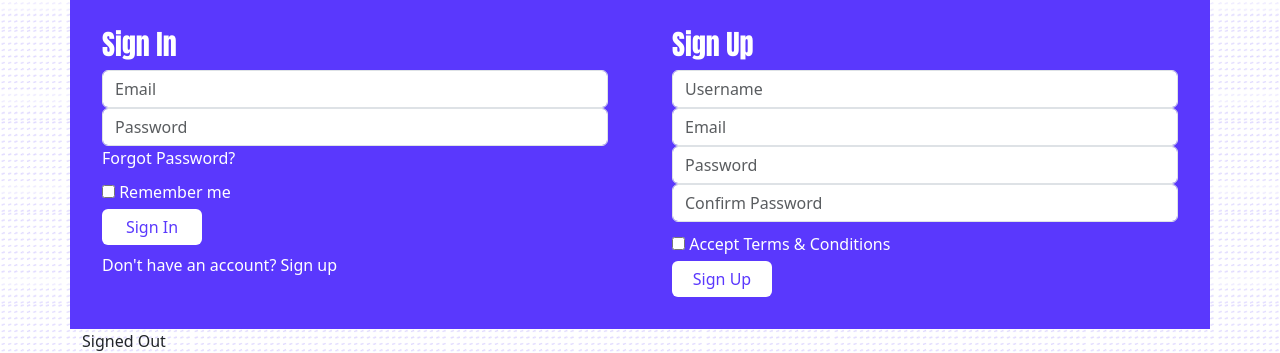
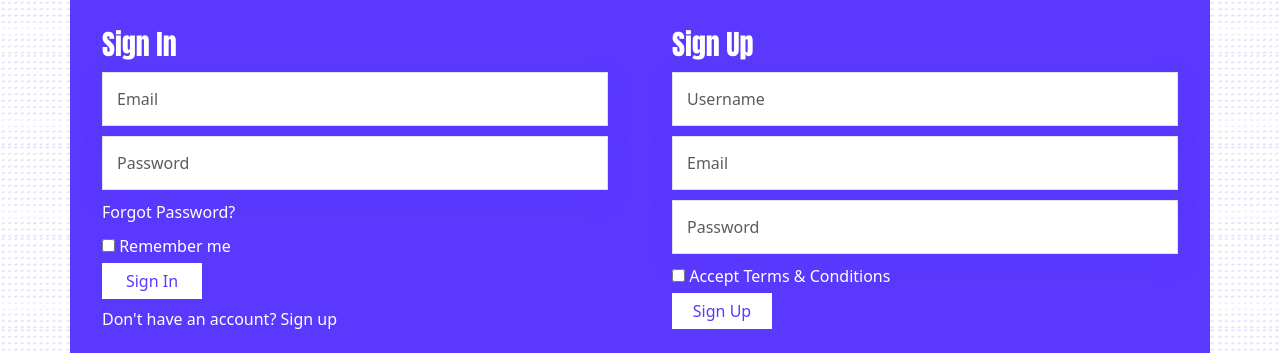
Before and after one commit to Christiannaira/mini-project-react, a React (Vite) app: page /account in a window 1280 px wide. Shown: the part 452-805 px from the top of the page. Built offline with nearby package versions, Linux system fonts and the light colour scheme; no server answers; a web font is replaced by a local one.

Commit message:
add error message

```diff
--- a/src/components/auth/SignIn.jsx
+++ b/src/components/auth/SignIn.jsx
@@ -17,7 +17,12 @@ const SignIn = () => {
             console.log(userCredential)
         })
             .catch((error) => {
-                console.log(error);
+                if( password !== setPassword(e.target.value) ) {
+                    alert(`Password is incorrect!`);
+                }
+                 else {
+                    alert(`Email and Password not found!`)
+                }
             });
     };
 
@@ -34,7 +39,7 @@ const SignIn = () => {
                                     <input type="checkbox" id='rememberMe' /> <span>Remember me</span>
                                 </label>
                                 <div className="account-btn">
-                                    <button type="submit" className='btn btn-success rounded'>Sign In</button>
+                                    <button type="submit" className='btn btn-success'>Sign In</button>
 
                                 </div>
                                 <div className='mt-2'>
--- a/src/components/auth/SignUp.jsx
+++ b/src/components/auth/SignUp.jsx
@@ -15,12 +15,13 @@ const SignUp = () => {
         e.preventDefault();
         createUserWithEmailAndPassword(auth, email, password)
         .then((userCredential) => {
-            console.log(userCredential)
+            console.log(userCredential);
         })
             .catch((error) => {
                 console.log(error);
             });
     };
+
 
     return(
         <>
@@ -31,12 +32,12 @@ const SignUp = () => {
                     value={email} onChange={(e) => setEmail(e.target.value)} required></input>
                     <input type="password" placeholder="Password"  className='form-control'
                     value={password} onChange={(e) => setPassword(e.target.value)} required></input>
-                    <input type="password" placeholder="Confirm Password"  className='form-control'
-                    value={password} onChange={(e) => setPassword(e.target.value)} required></input>
+
                         <label className='acceptTC' htmlFor="accept">
                                 <input type="checkbox" id="accept" /> <span>Accept <a >Terms & Conditions</a></span>
                         </label>
-                        <button type="submit" className='btn btn-success rounded'>Sign Up</button>
+                        <button type="submit" className='btn btn-success'>Sign Up</button>
+
             </form>
 
         </>
--- a/src/style.css
+++ b/src/style.css
@@ -514,7 +514,25 @@ section {
     display: block;
 }
 
-.accounts-content input[type='text'] {
+.accounts-content input[type='name'] {
+    outline: none;
+    box-shadow: none;
+    border-radius: 0;
+    margin: 10px 0;
+    padding: 14px;
+    box-shadow: 0px 8px 16px 0 rgba(90, 56, 253, .5);
+}
+
+.accounts-content input[type='email'] {
+    outline: none;
+    box-shadow: none;
+    border-radius: 0;
+    margin: 10px 0;
+    padding: 14px;
+    box-shadow: 0px 8px 16px 0 rgba(90, 56, 253, .5);
+}
+
+.accounts-content input[type='password'] {
     outline: none;
     box-shadow: none;
     border-radius: 0;
```
Also changed, not shown: 1 other file (tests, documents, lock files or other folders).
